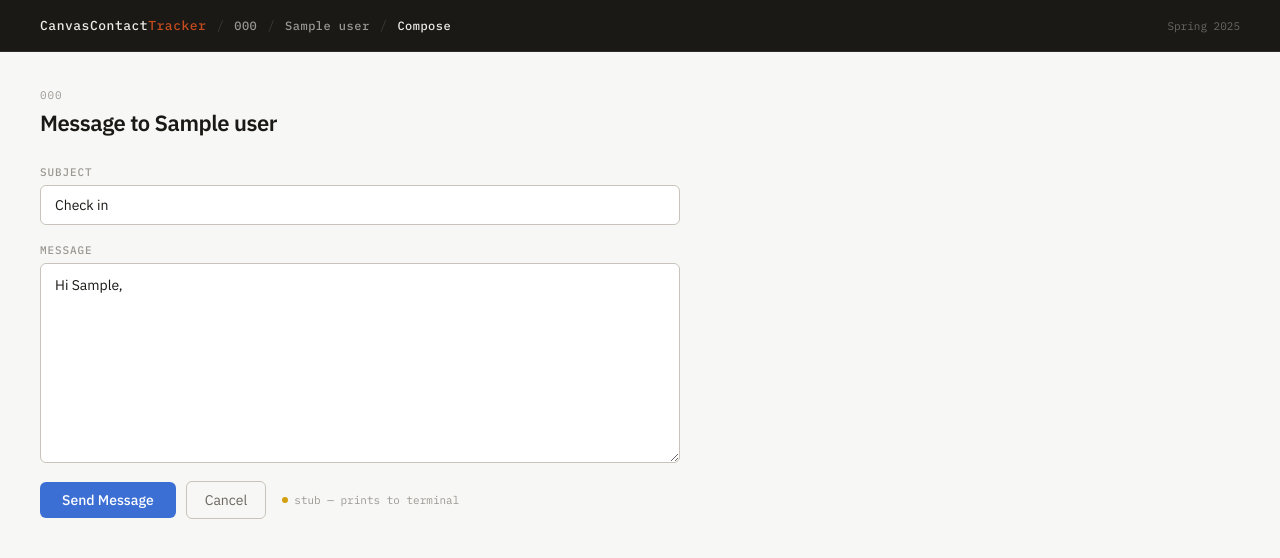
After one commit to Schatzjason/canvas_contact_app, a Flask app: page /course/1/student/1/compose in a window 1280 px wide. The commit adds this page. Shown: the top 558 px of the page. Run offline with Flask 3, Linux system fonts and the light colour scheme; tables that the repository leaves empty hold one stand-in row (values such as "Sample post"); a database or web service that is not in the repository returns one stand-in record (values such as "Sample title"); data that the repository does not hold is empty; parts of the project's set-up code (start-up, migrations or seed data) failed here and were passed over.

Commit message:
Add message composition page

```diff
--- a/app/routes/dashboard.py
+++ b/app/routes/dashboard.py
@@ -5,7 +5,7 @@ from datetime import date, datetime, time, timedelta, timezone
 from flask import Blueprint, Response, current_app, flash, render_template, stream_with_context
 from sqlalchemy import func, text
 
-from flask import redirect, url_for
+from flask import redirect, request, url_for
 
 from app import db
 from app.models.canvas_cache import CanvasCache
@@ -472,3 +472,53 @@ def student(course_id, student_id):
         active_days=active_days,
         day_drawer=day_drawer,
     )
+
+
+@bp.route('/course/<int:course_id>/student/<int:student_id>/compose', methods=['GET', 'POST'])
+def compose(course_id, student_id):
+    client = CanvasClient()
+
+    try:
+        course_obj = client.get_course(course_id)
+    except Exception as exc:
+        flash(f'Could not load course info: {exc}')
+        course_obj = {'name': f'Course {course_id}', 'course_code': '', 'id': course_id}
+
+    try:
+        enrollments = client.get_enrollments(course_id)
+    except Exception as exc:
+        flash(f'Could not load enrollments: {exc}')
+        enrollments = []
+
+    student_enrollment = next(
+        (e for e in enrollments if e['user_id'] == student_id), None
+    )
+    student_name = (
+        student_enrollment['user'].get('name', f'Student {student_id}')
+        if student_enrollment else f'Student {student_id}'
+    )
+
+    if request.method == 'POST':
+        subject = request.form.get('subject', '').strip()
+        body    = request.form.get('body', '').strip()
+        print(f'\n{"="*60}')
+        print(f'[STUB] Canvas inbox message')
+        print(f'  To:      {student_name} (canvas_id={student_id})')
+        print(f'  Course:  {course_obj.get("course_code", course_id)} (id={course_id})')
+        print(f'  Subject: {subject}')
+        print(f'  Body:\n{body}')
+        print(f'{"="*60}\n')
+        flash(f'[Stub] Message to {student_name} printed to terminal.')
+        return redirect(url_for('dashboard.student', course_id=course_id, student_id=student_id))
+
+    first_name = student_name.split()[0] if student_name else ''
+    default_subject = 'Check in'
+    default_body    = f'Hi {first_name}, ' if first_name else ''
+
+    return render_template('dashboard/compose.html',
+        course=course_obj,
+        student_id=student_id,
+        student_name=student_name,
+        default_subject=default_subject,
+        default_body=default_body,
+    )
--- /dev/null
+++ b/app/templates/dashboard/compose.html
@@ -0,0 +1,148 @@
+{% extends "base.html" %}
+{% block title %}Compose — {{ student_name }}{% endblock %}
+
+{% block nav %}
+<nav class="app-nav">
+  <div class="nav-left">
+    <a href="{{ url_for('dashboard.index') }}" class="nav-logo">CanvasContact<span>Tracker</span></a>
+    <span class="nav-sep">/</span>
+    <a href="{{ url_for('dashboard.course', course_id=course.id) }}" class="nav-course">{{ course.course_code }}</a>
+    <span class="nav-sep">/</span>
+    <a href="{{ url_for('dashboard.student', course_id=course.id, student_id=student_id) }}" class="nav-student-link">{{ student_name }}</a>
+    <span class="nav-sep">/</span>
+    <span class="nav-compose">Compose</span>
+  </div>
+  <span class="nav-meta">Spring 2025</span>
+</nav>
+{% endblock %}
+
+{% block extra_styles %}
+  :root {
+    --bg: #f7f7f5;
+    --surface: #ffffff;
+    --border: #e4e2dc;
+    --border-strong: #c8c4bb;
+    --text-primary: #1a1915;
+    --text-secondary: #6b6760;
+    --text-tertiary: #9b9893;
+    --accent: #c44b1e;
+    --icon-message: #3b6fd4;
+    --mono: 'IBM Plex Mono', monospace;
+    --sans: 'IBM Plex Sans', sans-serif;
+    --nav-bg: #1a1915;
+  }
+
+  body { font-family: var(--sans); background: var(--bg); color: var(--text-primary); min-height: 100vh; }
+  main { max-width: none; margin: 0; padding: 0; }
+
+  /* ── NAV ─────────────────────────────────────────────────── */
+  .app-nav {
+    background: var(--nav-bg);
+    padding: 0 40px;
+    height: 52px;
+    display: flex;
+    align-items: center;
+    justify-content: space-between;
+    border-bottom: 1px solid #2e2c28;
+  }
+  .nav-left { display: flex; align-items: center; }
+  .nav-logo { font-family: var(--mono); font-size: 13px; font-weight: 500; color: #f0ede8; letter-spacing: 0.04em; text-decoration: none; transition: color 0.15s; }
+  .nav-logo:hover { color: #ffffff; }
+  .nav-logo span { color: var(--accent); }
+  .nav-sep { font-family: var(--mono); font-size: 13px; color: #3a3835; margin: 0 10px; user-select: none; }
+  .nav-course { font-family: var(--mono); font-size: 12px; font-weight: 500; color: #9b9893; letter-spacing: 0.04em; text-decoration: none; transition: color 0.15s; }
+  .nav-course:hover { color: #f0ede8; }
+  .nav-student-link { font-family: var(--mono); font-size: 12px; font-weight: 500; color: #9b9893; letter-spacing: 0.04em; text-decoration: none; transition: color 0.15s; }
+  .nav-student-link:hover { color: #f0ede8; }
+  .nav-compose { font-family: var(--mono); font-size: 12px; font-weight: 500; color: #f0ede8; letter-spacing: 0.04em; }
+  .nav-meta { font-family: var(--mono); font-size: 11px; color: #6b6760; flex-shrink: 0; }
+
+  /* ── PAGE ────────────────────────────────────────────────── */
+  .page { padding: 36px 40px; }
+
+  .compose-label { font-family: var(--mono); font-size: 11px; color: var(--text-tertiary); letter-spacing: 0.08em; text-transform: uppercase; margin-bottom: 6px; }
+  h1 { font-size: 22px; font-weight: 600; letter-spacing: -0.02em; margin-bottom: 28px; }
+
+  .compose-form { max-width: 640px; display: flex; flex-direction: column; gap: 18px; }
+
+  .field { display: flex; flex-direction: column; gap: 6px; }
+  .field label { font-family: var(--mono); font-size: 11px; font-weight: 500; letter-spacing: 0.08em; text-transform: uppercase; color: var(--text-tertiary); }
+  .field input, .field textarea {
+    background: var(--surface);
+    border: 1px solid var(--border-strong);
+    border-radius: 6px;
+    padding: 10px 14px;
+    font-family: var(--sans);
+    font-size: 14px;
+    color: var(--text-primary);
+    outline: none;
+    transition: border-color 0.15s, box-shadow 0.15s;
+    resize: vertical;
+  }
+  .field input:focus, .field textarea:focus {
+    border-color: var(--icon-message);
+    box-shadow: 0 0 0 3px rgba(59, 111, 212, 0.12);
+  }
+  .field textarea { min-height: 200px; line-height: 1.6; }
+
+  .form-actions { display: flex; gap: 10px; align-items: center; }
+  .btn-send {
+    padding: 9px 22px;
+    background: var(--icon-message);
+    color: #fff;
+    border: none;
+    border-radius: 6px;
+    font-family: var(--sans);
+    font-size: 14px;
+    font-weight: 500;
+    cursor: pointer;
+    transition: background 0.15s, box-shadow 0.15s;
+  }
+  .btn-send:hover { background: #2d5cbf; box-shadow: 0 2px 6px rgba(0,0,0,0.15); }
+  .btn-cancel {
+    padding: 9px 18px;
+    background: none;
+    color: var(--text-secondary);
+    border: 1px solid var(--border-strong);
+    border-radius: 6px;
+    font-family: var(--sans);
+    font-size: 14px;
+    text-decoration: none;
+    transition: border-color 0.15s, color 0.15s;
+  }
+  .btn-cancel:hover { border-color: var(--text-secondary); color: var(--text-primary); }
+
+  .stub-notice {
+    display: inline-flex;
+    align-items: center;
+    gap: 6px;
+    font-family: var(--mono);
+    font-size: 11px;
+    color: var(--text-tertiary);
+    margin-left: 6px;
+  }
+  .stub-dot { width: 6px; height: 6px; border-radius: 50%; background: #d4a012; flex-shrink: 0; }
+{% endblock %}
+
+{% block content %}
+<div class="page">
+  <div class="compose-label">{{ course.course_code }}</div>
+  <h1>Message to {{ student_name }}</h1>
+
+  <form class="compose-form" method="POST">
+    <div class="field">
+      <label for="subject">Subject</label>
+      <input type="text" id="subject" name="subject" value="{{ default_subject }}" autocomplete="off">
+    </div>
+    <div class="field">
+      <label for="body">Message</label>
+      <textarea id="body" name="body">{{ default_body }}</textarea>
+    </div>
+    <div class="form-actions">
+      <button type="submit" class="btn-send">Send Message</button>
+      <a href="{{ url_for('dashboard.student', course_id=course.id, student_id=student_id) }}" class="btn-cancel">Cancel</a>
+      <span class="stub-notice"><span class="stub-dot"></span>stub — prints to terminal</span>
+    </div>
+  </form>
+</div>
+{% endblock %}
```
Also changed, not shown: app/templates/dashboard/student.html (+26 -0 lines).
